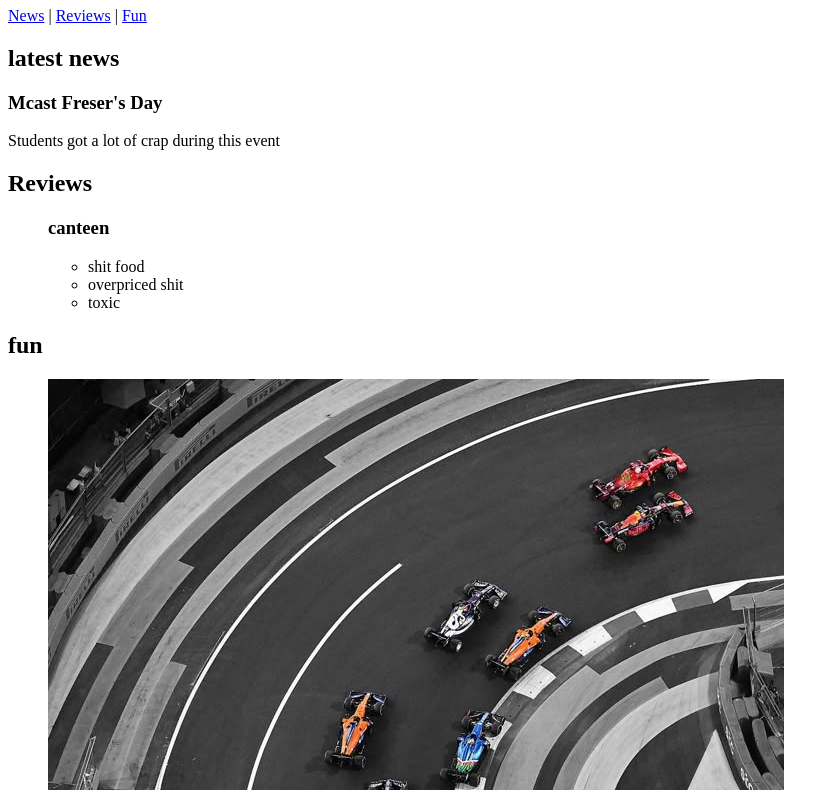
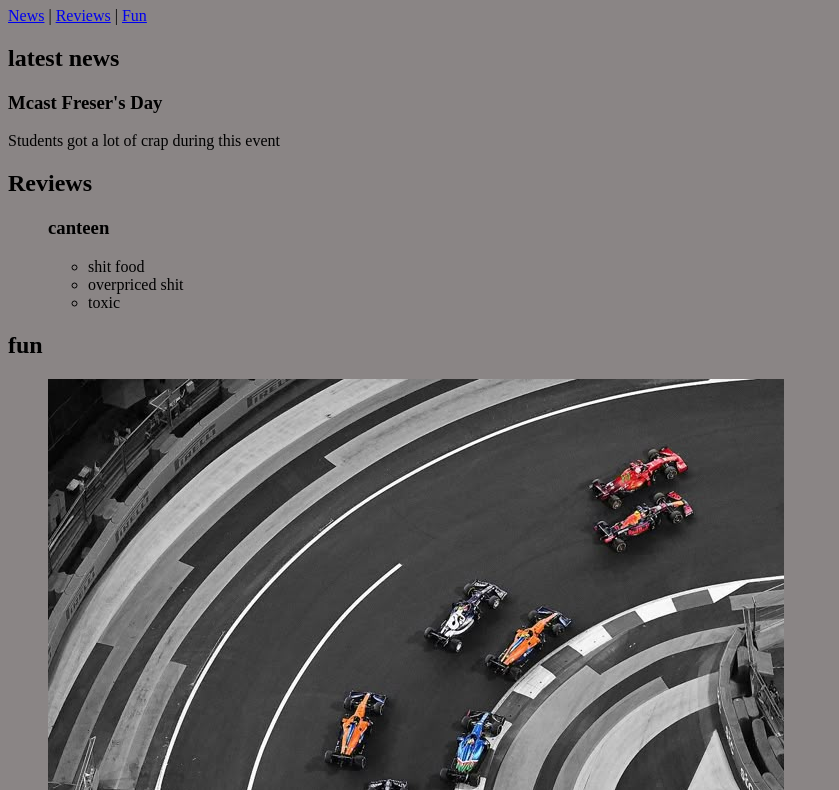
Before and after one commit to emma22cauchi-cmd/website-Design, a plain HTML site: page index.html in a window 1280 px wide. Shown: the part 73-863 px from the top of the page, without its empty margins (0-839 px from the left). Drawn offline with Linux system fonts and the light colour scheme.

Commit message:
added a CSS file and linked it

```diff
--- a/index.html
+++ b/index.html
@@ -3,6 +3,10 @@
 <head>
     <meta charset="UTF-8">
     <meta name="viewport" content="width=device-width, initial-scale=1.0">
+<!--a link to our CSS file -->
+<link rel="stylesheet" href="style.css">
+
+
     <title>The Student Gazette</title>
 </head>
 <body>
--- /dev/null
+++ b/style.css
@@ -0,0 +1,6 @@
+/* targets the body tag <body.*/
+
+/* this is a comment in css*/
+body{
+    background-color: #8a8585;
+}
```
